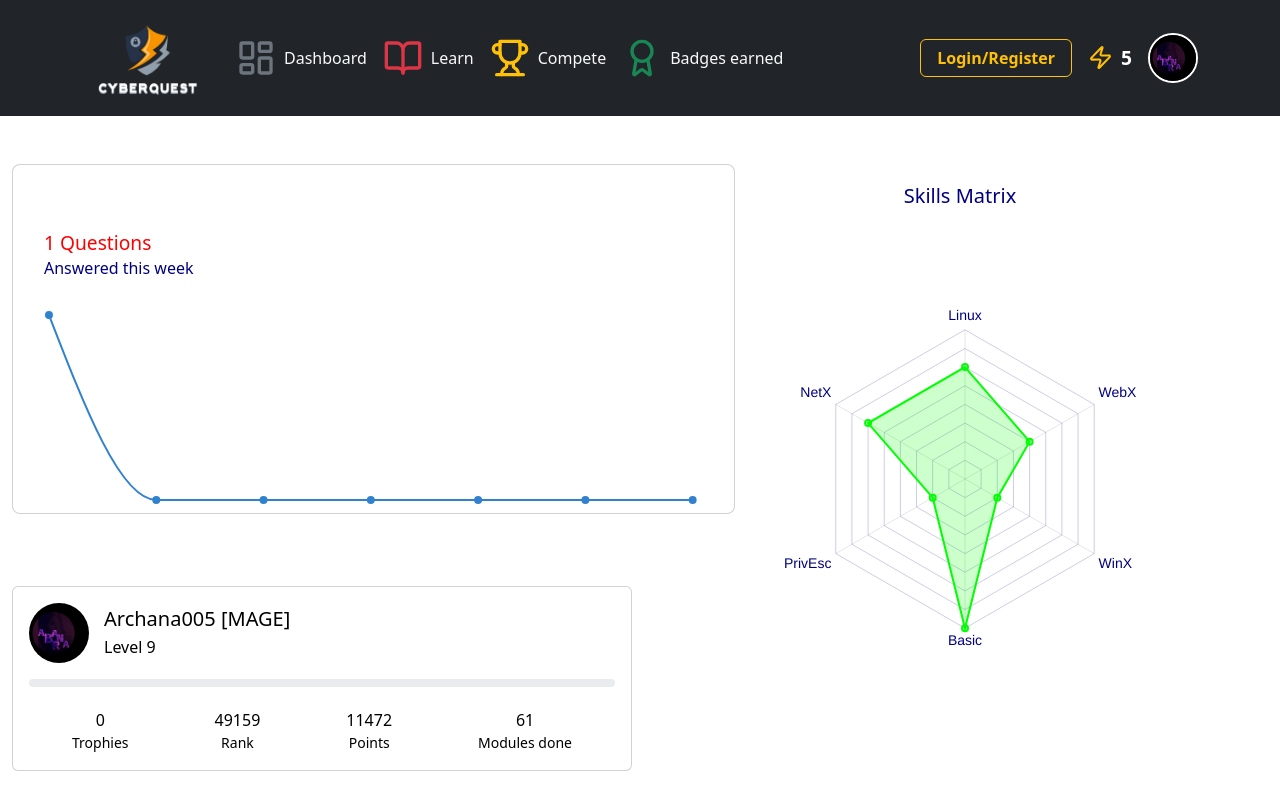
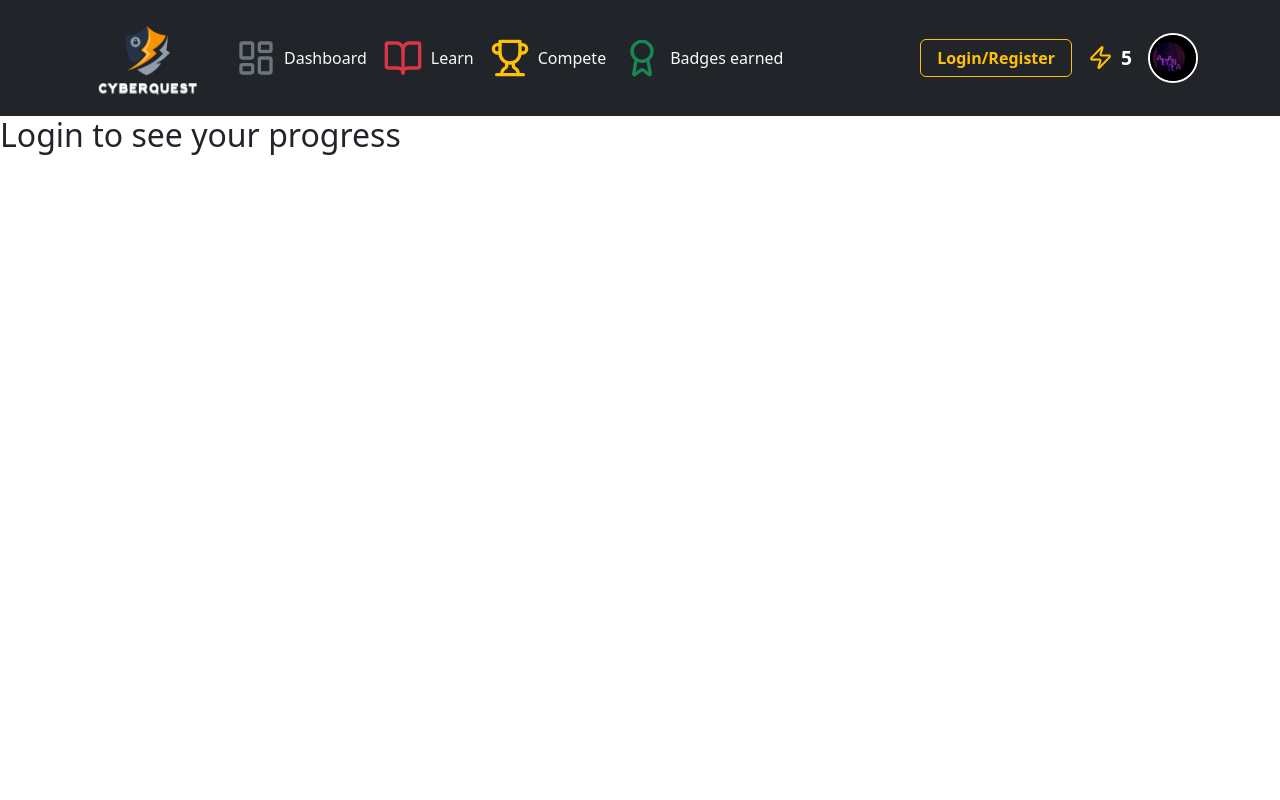
Before and after one commit to achuworks/gamified-education-platform, a React (Create React App) app: page / in a window 1280 px wide. Built offline with nearby package versions, Linux system fonts and the light colour scheme.

Commit message:
fixed login

```diff
--- a/src/Components/content.js
+++ b/src/Components/content.js
@@ -8,11 +8,14 @@ import Col from "react-bootstrap/Col";
 import Container from "react-bootstrap/Container";
 import "bootstrap/dist/css/bootstrap.min.css";
 
+const user = JSON.parse(sessionStorage.getItem('user'));
 const Maindashboard = () => {
   return (
     <>
       <Dashboard />
-      <Container fluid>
+      {user ? (
+
+          <Container fluid>
         <Row className="mt-4 g-4">
 
           <Col lg={7} md={12}>
@@ -31,6 +34,9 @@ const Maindashboard = () => {
           </Col>
         </Row>
       </Container>
+    ):(
+        <h2>Login to see your progress</h2>
+    )}
     </>
   );
 };
```
